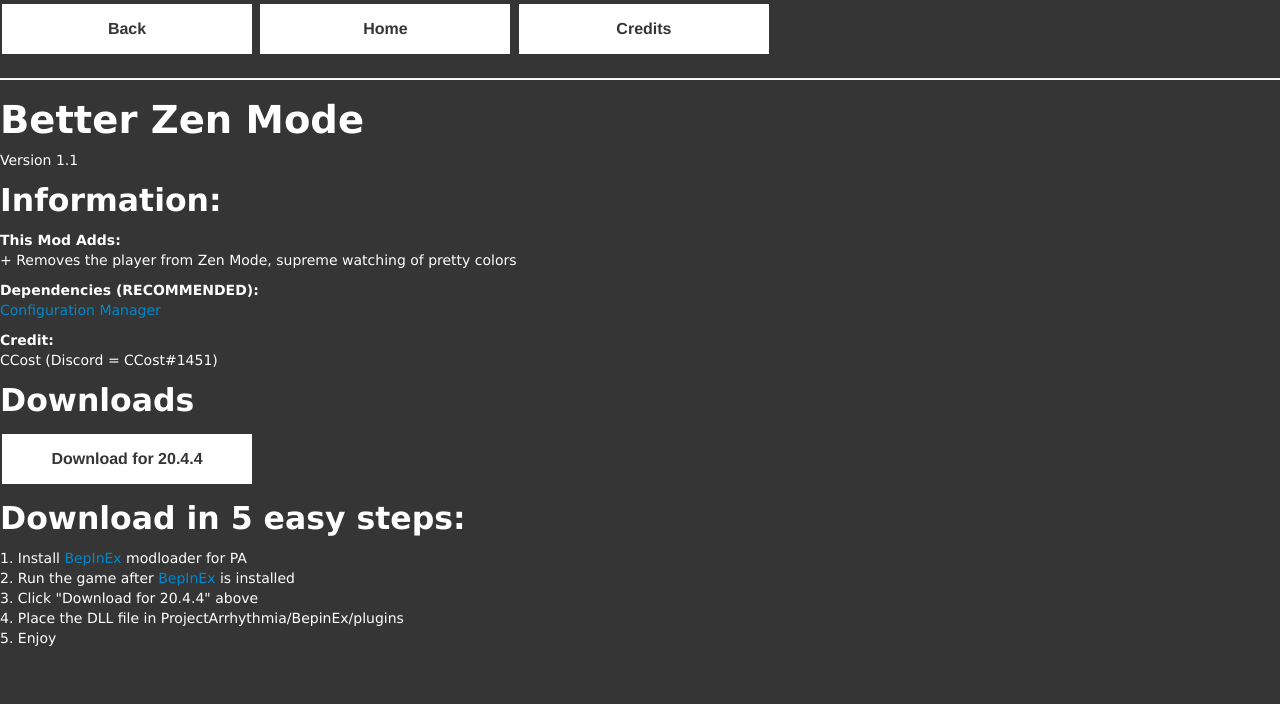
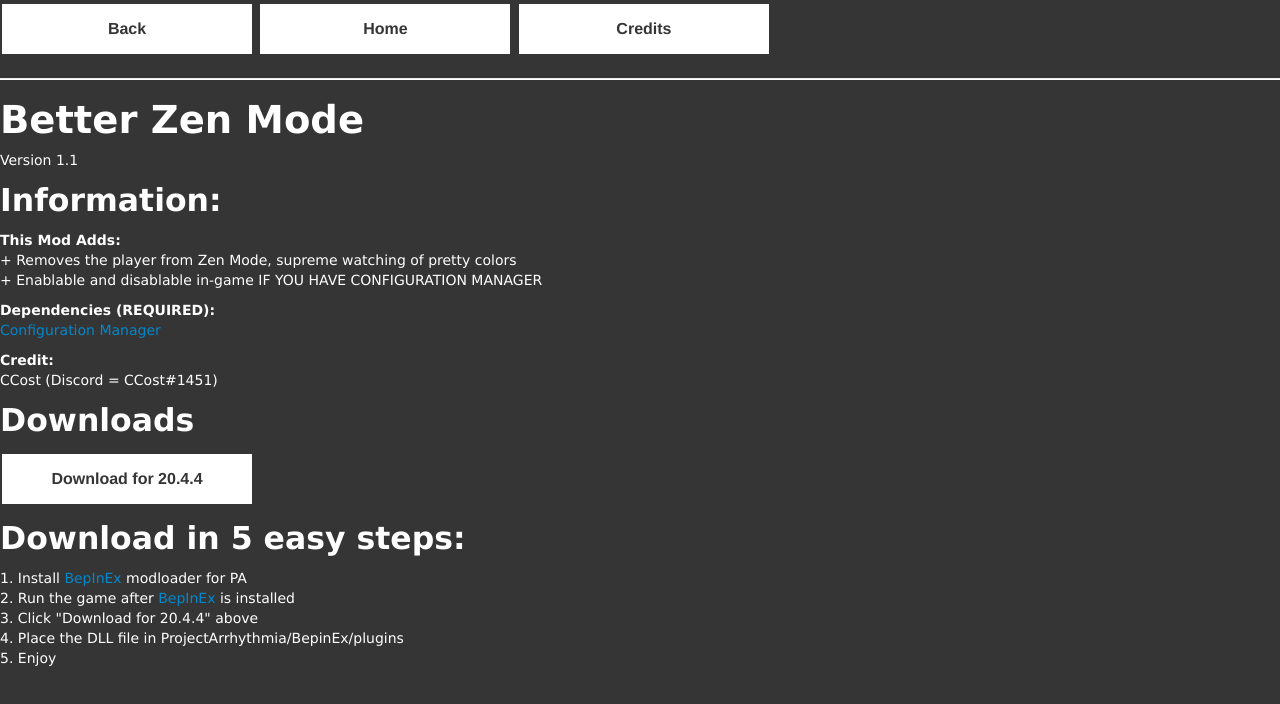
Before and after one commit to pamodding/pamodding.github.io, a plain HTML site: page qol/betterzenmode/index.html in a window 1280 px wide. Drawn offline with Linux system fonts and the light colour scheme; files that its build step writes are made by us from their sources.

Commit message:
.... fixes

```diff
--- a/qol/betterzenmode/index.html
+++ b/qol/betterzenmode/index.html
@@ -66,10 +66,11 @@
 	<h2>Information:</h2>
 	<p>
 		<b>This Mod Adds:</b><br>
-		+ Removes the player from Zen Mode, supreme watching of pretty colors
+		+ Removes the player from Zen Mode, supreme watching of pretty colors<br>
+		+ Enablable and disablable in-game IF YOU HAVE CONFIGURATION MANAGER
 		<br>
 	</p>
-	<p><b>Dependencies (RECOMMENDED):</b><br>
+	<p><b>Dependencies (REQUIRED):</b><br>
 		<a href="https://pamodding.github.io/essentials/configurationmanager/">Configuration Manager</a>
 		<br>
 	</p>
```
Also changed, not shown: cheat/playereditor/index.html (+2 -0 lines), fun/playereditor/index.html (+2 -0 lines).
